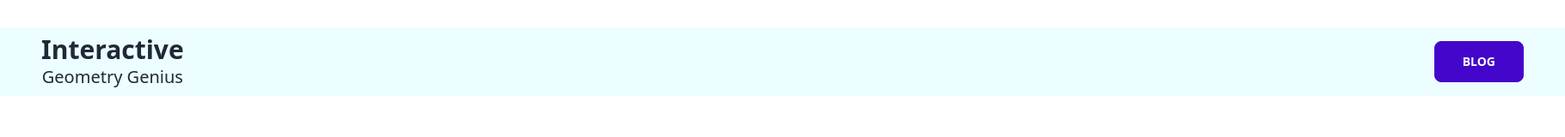
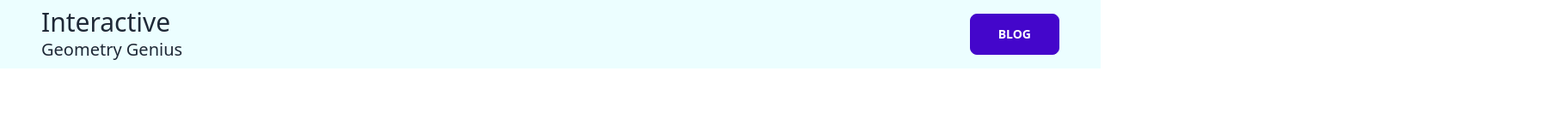
Before and after one commit to Naharun/geometry-genius-assignment, a plain HTML site: page index.html in a window 1280 px wide. Shown: the whole page at 86% size, 1820 px wide, since content can reach past the window. Drawn offline with nearby package versions, Linux system fonts and the light colour scheme.

Commit message:
navbar done

```diff
--- a/index.html
+++ b/index.html
@@ -10,15 +10,20 @@
 </head>
 <body>
     <!-- Navbar -->
-    <header class="justify-center">
-        <div class="navbar bg-cyan-50 w-full lg:w-[1820px] mx-auto lg:px-12 mt-8 justify-between">
-            <div class="flex flex-col">
-              <a class=" normal-case text-3xl font-bold text-black-500">Interactive </a>
-              <a class=" normal-case text-xl">Geometry Genius</a>
+    <header>
+        <div class="navbar bg-cyan-50 lg:px-12 lg:px-12">
+                <div class="navbar-start block">
+                    <p class="normal-case text-3xl">Interactive</p>
+                    <p class="normal-case text-xl">Geometry Genius</p>
+                </div>
+            <div class="navbar-end ">
+              <a class="btn btn-active btn-primary px-8 hover:bg-slate-300">Blog</a>
             </div>
-              <a class="btn btn-active px-8 btn-primary hover:bg-sky-400">Blog</a>
-        </div>
+          </div>
     </header>
+    <main>
+
+    </main>
     <script src="js/javascript.js"></script>
 </body>
 </html>
```
